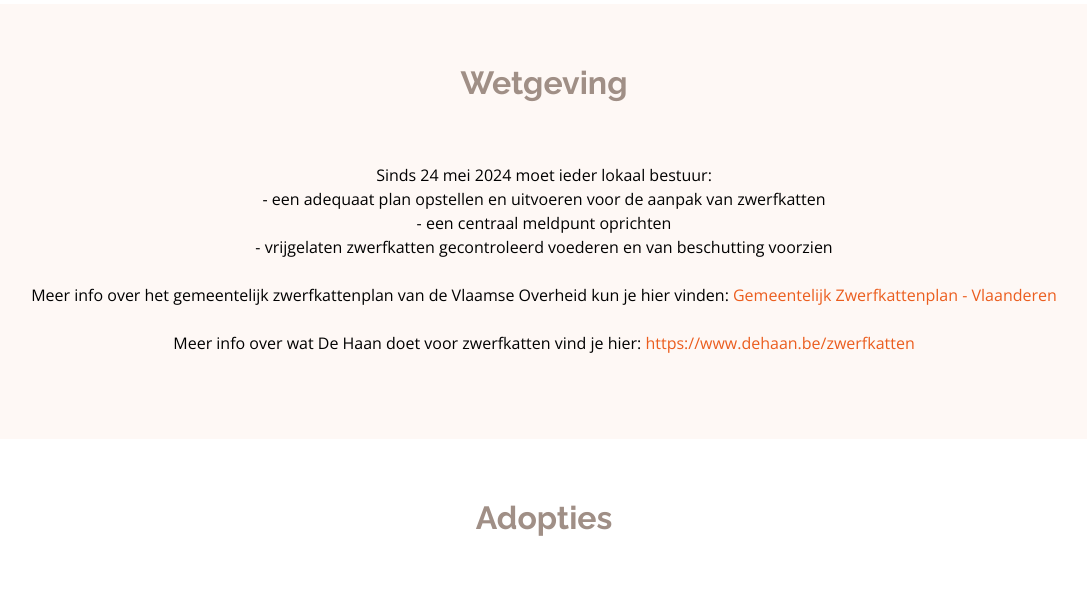
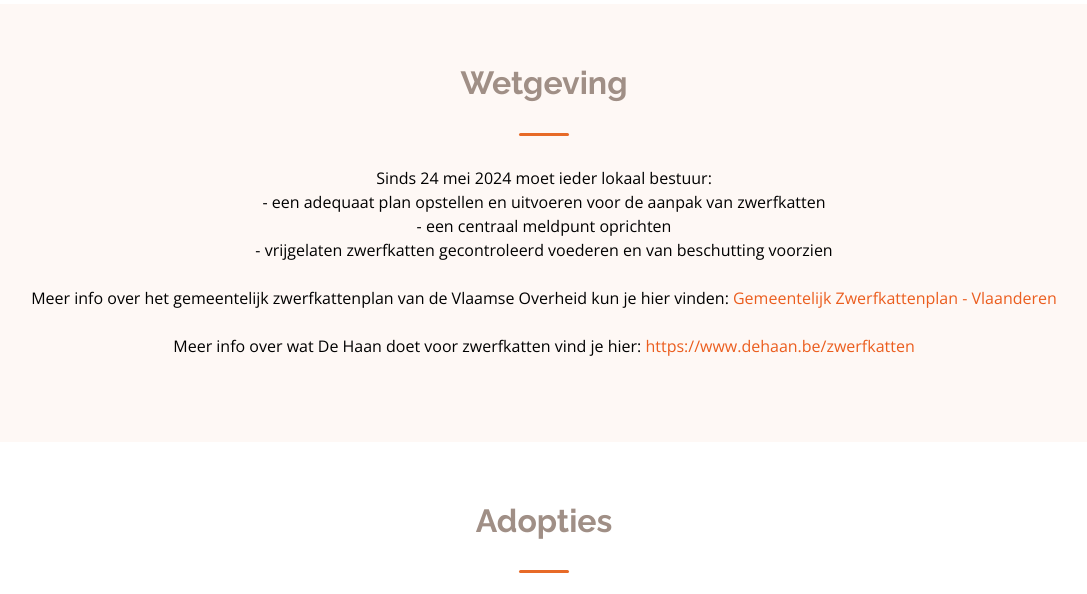
Before and after one commit to toinonsoph/Website-Chat-Oei, a website: page index.html in a window 1280 px wide. Shown: the part 5660-6254 px from the top of the page, without its empty margins (96-1183 px from the left). Drawn offline with nearby package versions, Linux system fonts and the light colour scheme.

Commit message:
Adding styling

```diff
--- a/index.html
+++ b/index.html
@@ -205,6 +205,14 @@ border-color:#FEF8F5;
     margin: 0 auto;
     display: block;
     width: 100%;
+}
+
+.underline {
+  width: 50px;
+  height: 3px;
+  background-color: #e76a27;
+  margin: 10px auto 0 auto;
+  border-radius: 2px;
 }
 
 </style>
@@ -417,6 +425,7 @@ border-color:#FEF8F5;
 
       <div class="section-title">
         <h3 data-aos="fade-up" id="hoofdTitel" style="color:#a08f86;">Wetgeving</h3>
+        <div class="underline"></div>
       </div>
       <div>
         <p class="centered-content">
@@ -447,6 +456,7 @@ border-color:#FEF8F5;
     <div class="container" data-aos="fade-up">
       <div class="section-title">
         <h3 data-aos="fade-up" id="hoofdTitel" style="color:#a08f86;">Adopties</h3>
+        <div class="underline"></div>
       </div>
       <div>
         <div style="display: flex; justify-content: center; align-items: center;">
```
